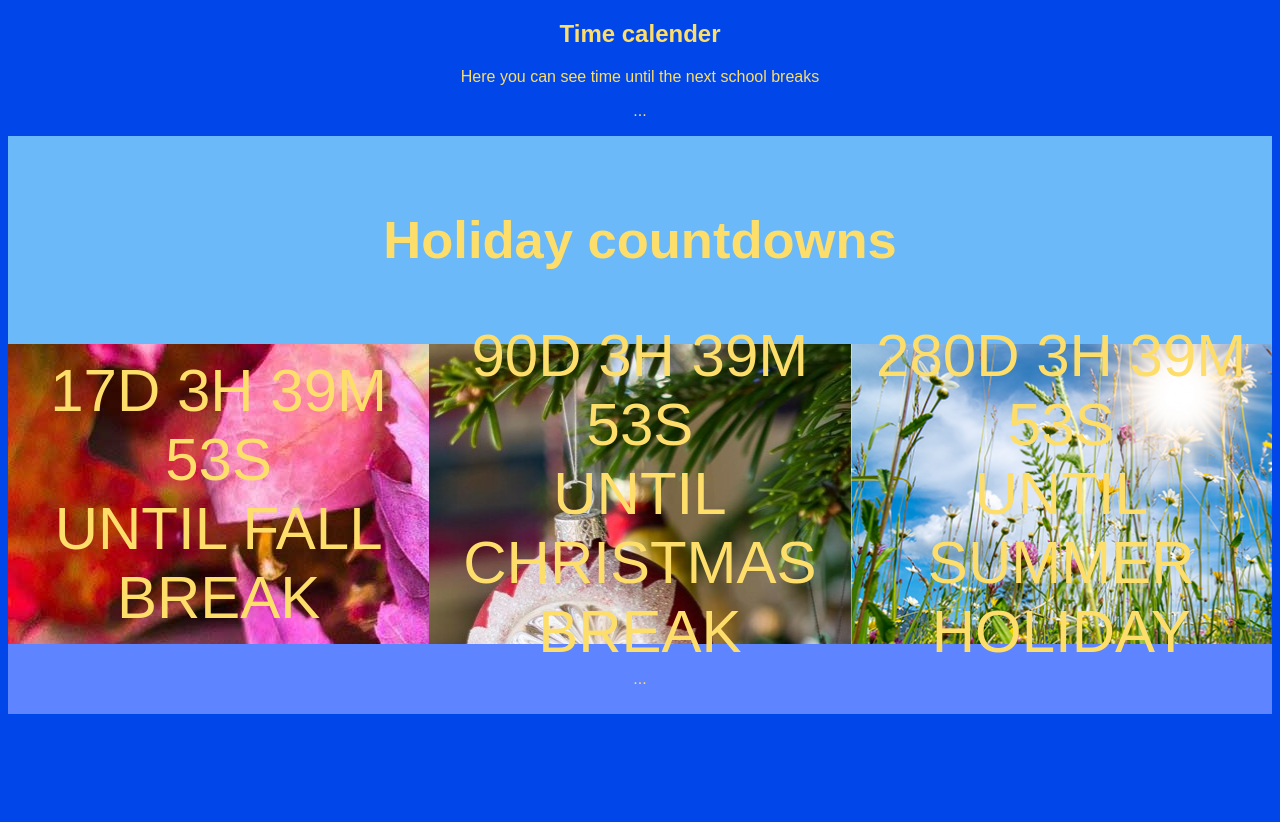
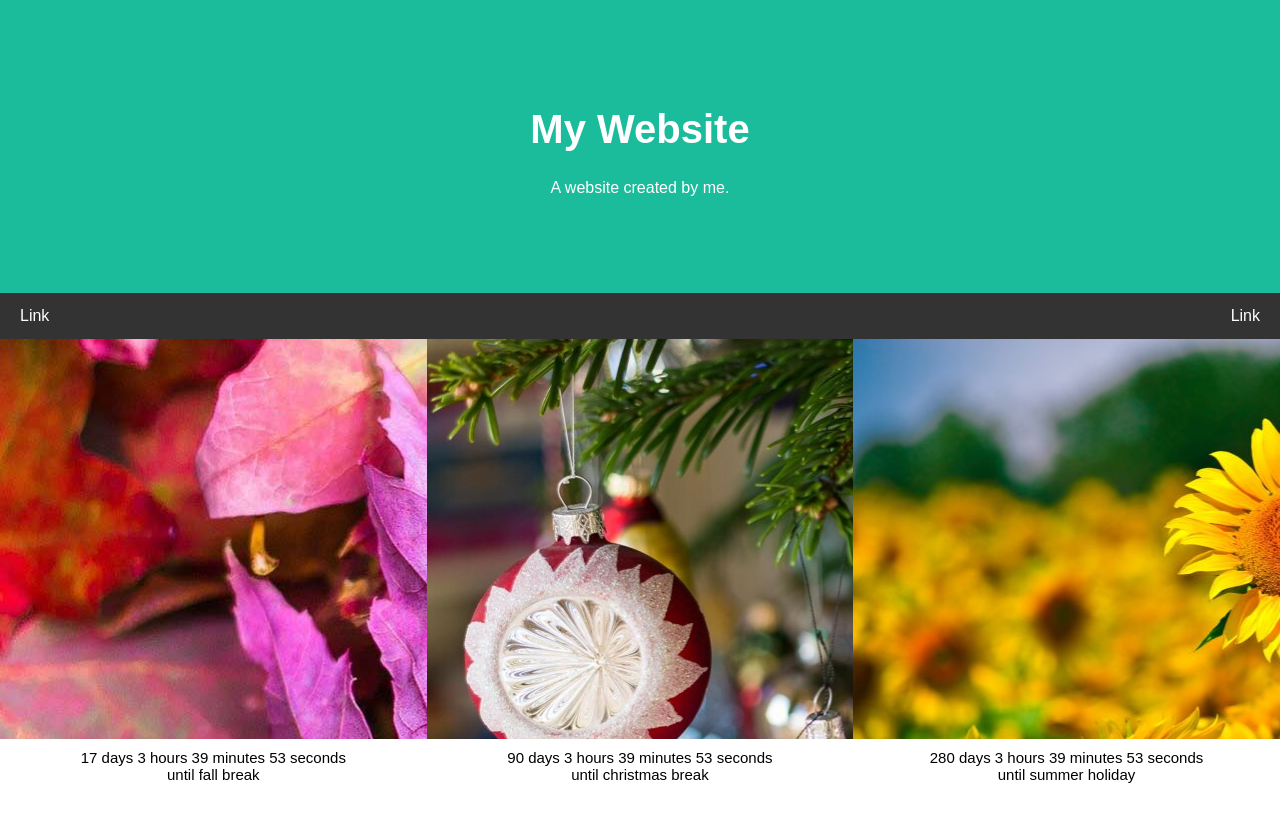
Before and after one commit to EmilieBentsen/Clock_Website, a website: page public/index.html in a window 1280 px wide. Before the commit the page ends 800 px from the top, so only its background shows below. Drawn offline with Linux system fonts and the light colour scheme.

Commit message:
new style

```diff
--- a/public/frontpage.css
+++ /dev/null
@@ -1,53 +0,0 @@
-* {
-    box-sizing: border-box;
-  }
-
-  body {
-    font-family: Arial, Helvetica, sans-serif;
-    background-color: #0046e8;
-    color: rgb(254, 222, 106);
-    text-align: center;
-  }
-
-  /* Style the header */
-  .header {
-    background-color: #9aebffb2;
-    padding: 30px;
-    text-align: center;
-    font-size: 35px;
-  }
-
-  /* Create three equal columns that floats next to each other */
-  .column {
-    float: left;
-    width: 33.33%;
-    padding: 10px;
-    height: 300px; /* Should be removed. Only for demonstration */
-    font-size: 60px;
-    display: flex;
-    align-items: center;
-    justify-content: center;
-  }
-
-  /* Clear floats after the columns */
-  .row:after {
-    content: "";
-    display: table;
-    clear: both;
-  }
-
-  /* Style the footer */
-  .footer {
-    background-color: #5f84ff;
-    padding: 10px;
-    text-align: center;
-  }
-
-  /* Responsive layout - makes the three columns stack on top of each other instead of next to each other */
-  @media (max-width: 600px) {
-    .column {
-      width: 100%;
-
-    }
-
-  }
--- /dev/null
+++ b/public/index.css
@@ -0,0 +1,69 @@
+body {
+  font-family: Arial, Helvetica, sans-serif;
+  margin: 0;
+}
+
+/* Header/logo Title */
+.header {
+  padding: 80px;
+  text-align: center;
+  background: #1abc9c;
+  color: white;
+}
+
+/* Increase the font size of the heading */
+.header h1 {
+  font-size: 40px;
+}
+
+/* Style the top navigation bar */
+.navbar {
+  overflow: hidden;
+  background-color: #333;
+}
+
+/* Style the navigation bar links */
+.navbar a {
+  float: left;
+  display: block;
+  color: white;
+  text-align: center;
+  padding: 14px 20px;
+  text-decoration: none;
+}
+
+/* Right-aligned link */
+.navbar a.right {
+  float: right;
+}
+
+/* Change color on hover */
+.navbar a:hover {
+  background-color: #ddd;
+  color: black;
+}
+
+.column {
+  text-align: center;
+  width: 40%;
+}
+* {
+  box-sizing: border-box;
+}
+
+/* Create three equal columns that floats next to each other */
+.column {
+  float: left;
+  width: 33.33%;
+  padding: 10px;
+  height: 400px;
+  font-size: 15px;/* Should be removed. Only for demonstration */
+  align-items: center;
+}
+
+/* Clear floats after the columns */
+.row:after {
+  content: "";
+  display: table;
+  clear: both;
+}
--- a/public/index.html
+++ b/public/index.html
@@ -1,7 +1,7 @@
 <!DOCTYPE html>
 <html lang="en">
 <head>
-    <link rel="stylesheet" href="./frontpage.css">
+    <link rel="stylesheet" href="./index.css">
 <title>Time</title>
 <meta charset="utf-8">
 <meta name="viewport" content="width=device-width, initial-scale=1">
@@ -10,24 +10,30 @@
 </style>
 </head>
 <body>
-    <script src="./frontpage.js"></script>
+    <script src="./index.js"></script>
 
-<h2>Time calender</h2>
-<p>Here you can see time until the next school breaks</p>
-<p>...</p>
-
-<div class="header">
-  <h2>Holiday countdowns</h2>
-</div>
+    <div class="header">
+      <h1>My Website</h1>
+      <p>A website created by me.</p>
+    </div>
+    <div class="navbar">
+      <a href="#">Link</a>
+      <a href="#" class="right">Link</a>
+    </div>
 
 <div class="row">
-  <div class="column" id="column1" style="background-image: url('efterår.jpg');">loading countdown...</div>
-  <div class="column" id="column2" style="background-image: url('jul.jpg');">loading countdown...</div>
-  <div class="column" id="column3" style="background-image: url('sommer.jpg');">loading countdown...</div>
+  <div class="column" id="column1" style="background-image: url('efterår.jpg');"></div>
+  <div class="column" id="column2" style="background-image: url('jul.jpg');"></div>
+  <div class="column" id="column3" style="background-image: url('summer.jpg');"></div>
+</div>
+<div class="row">
+  <div class="column" id="column4" >loading countdown...</div>
+  <div class="column" id="column5">loading countdown...</div>
+  <div class="column" id="column6">loading countdown...</div>
 </div>
 
 <div class="footer">
-  <p>...</p>
+
 </div>
 
 </body>
--- a/public/frontpage.js
+++ b/public/index.js
@@ -22,13 +22,13 @@ function showTimeUntilFallBreak(){
     const seconds = Math.floor((distance % (1000 * 60)) / 1000);
 
     // Display the result in the element with id="column1"
-    document.getElementById("column1").innerHTML = days + "D " + hours + "H "
-    + minutes + "M " + seconds + "S" + "<br />" + "UNTIL FALL BREAK";
+    document.getElementById("column4").innerHTML = days + " days " + hours + " hours "
+    + minutes + " minutes " + seconds + " seconds" + "<br />" + "until fall break";
 
     // If the count down is finished, write some text
     if (distance < 0) {
         clearInterval(x);
-        document.getElementById("column1").innerHTML = "COUNTDOWN ENDED";
+        document.getElementById("column4").innerHTML = "COUNTDOWN ENDED";
     }
     }, 1000);
 
@@ -53,13 +53,13 @@ function showTimeUntilDimission(){
     const seconds = Math.floor((distance % (1000 * 60)) / 1000);
 
     // Display the result in the element with id="column1"
-    document.getElementById("column3").innerHTML = days + "D " + hours + "H "
-    + minutes + "M " + seconds + "S" + "<br />" + "UNTIL SUMMER HOLIDAY";
+    document.getElementById("column6").innerHTML = days + " days " + hours + " hours "
+    + minutes + " minutes " + seconds + " seconds" + "<br />" + "until summer holiday";
 
     // If the count down is finished, write some text
     if (distance < 0) {
         clearInterval(x);
-        document.getElementById("column3").innerHTML = "COUNTDOWN ENDED";
+        document.getElementById("column6").innerHTML = "COUNTDOWN ENDED";
     }
     }, 1000);
 
@@ -84,13 +84,13 @@ function showTimeUntilChristmasBreak(){
     const seconds = Math.floor((distance % (1000 * 60)) / 1000);
 
     // Display the result in the element with id="column1"
-    document.getElementById("column2").innerHTML = days + "D " + hours + "H "
-    + minutes + "M " + seconds + "S" + "<br />" + "UNTIL CHRISTMAS BREAK";
+    document.getElementById("column5").innerHTML = days + " days " + hours + " hours "
+    + minutes + " minutes " + seconds + " seconds" + "<br />" + "until christmas break";
 
     // If the count down is finished, write some text
     if (distance < 0) {
         clearInterval(x);
-        document.getElementById("column2").innerHTML = "COUNTDOWN ENDED";
+        document.getElementById("column5").innerHTML = "COUNTDOWN ENDED";
     }
     }, 1000);
 };
```
Also changed, not shown: public/sommer.jpg (deleted), public/summer.jpg (added).
